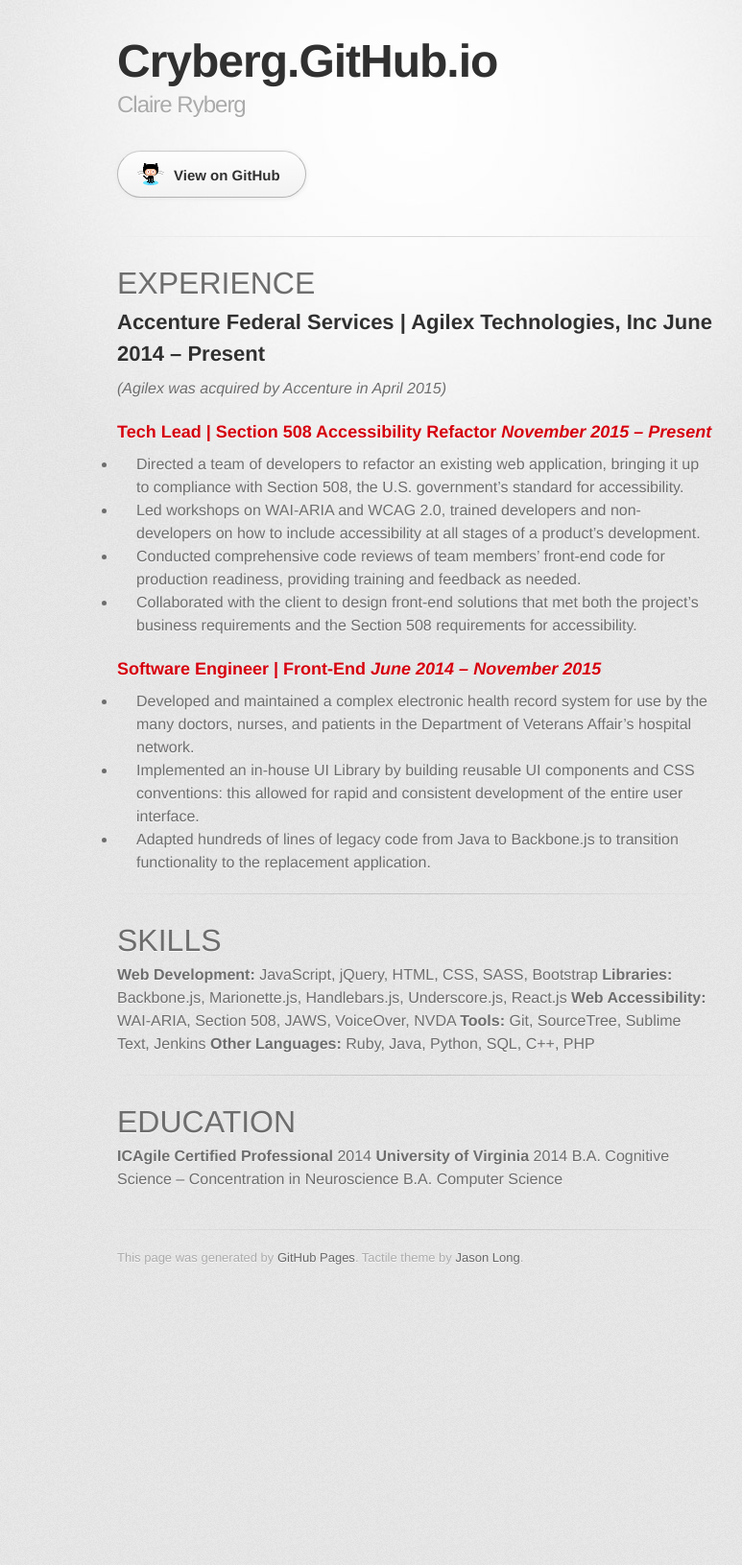
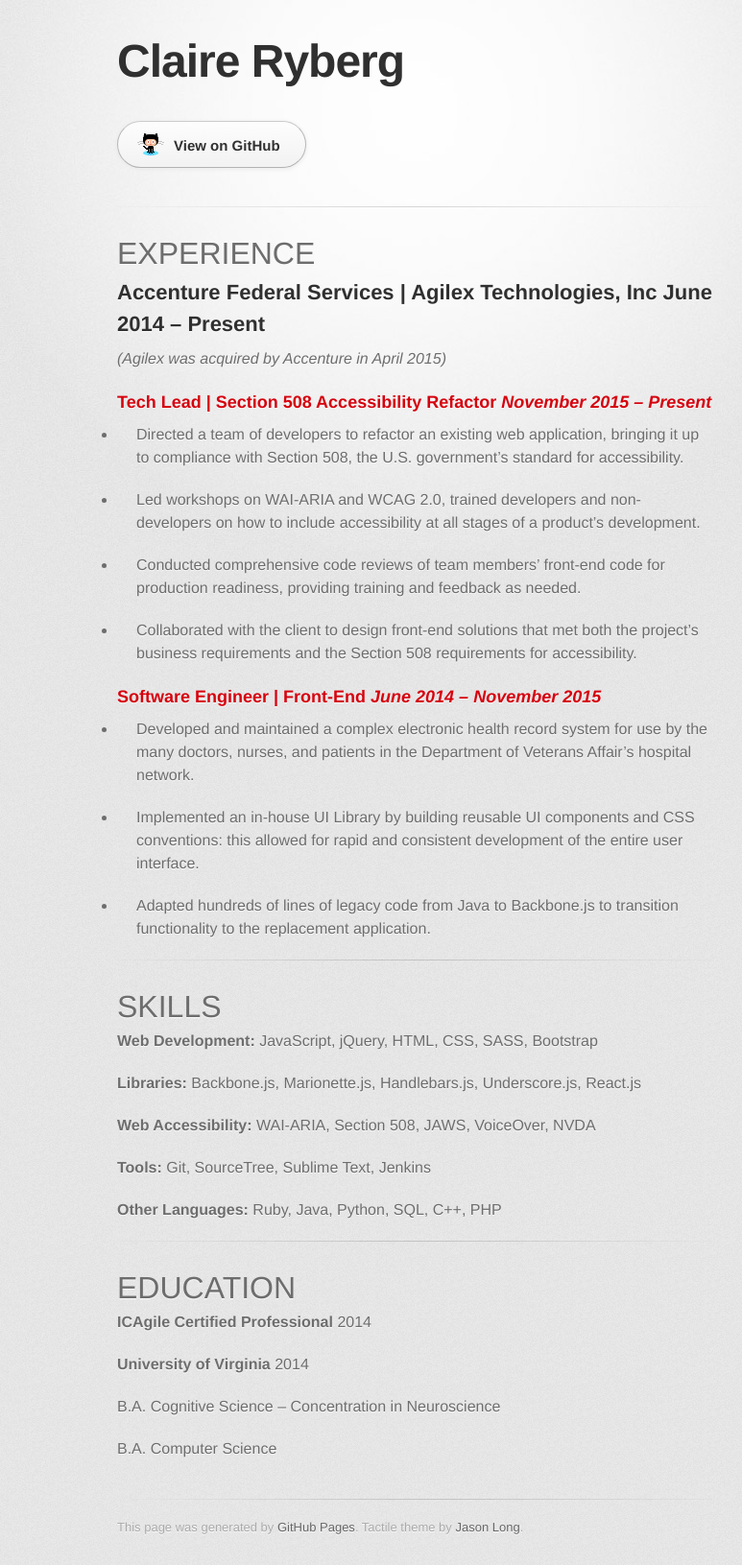
Before and after one commit to cryberg/cryberg.github.io, a Jekyll site: the page index.html, which Jekyll copies as it is, in a window 1280 px wide. Shown: the whole page at 96% size, without its empty margins (208-981 px from the left). Built offline with Jekyll 4.4.1, drawn with Linux system fonts in a browser that asks for light colours; some web fonts are replaced; before the commit the page ends 1350 px from its top, so only the background shows below that.

```diff
--- a/index.html
+++ b/index.html
@@ -10,7 +10,7 @@
     <!--[if lt IE 9]>
     <script src="//html5shiv.googlecode.com/svn/trunk/html5.js"></script>
     <![endif]-->
-    <title>Cryberg.GitHub.io by cryberg</title>
+    <title>Claire Ryberg by cryberg</title>
   </head>
 
   <body>
@@ -18,8 +18,8 @@
       <div class="inner">
 
         <header>
-          <h1>Cryberg.GitHub.io</h1>
-          <h2>Claire Ryberg</h2>
+          <h1>Claire Ryberg</h1>
+          <h2></h2>
         </header>
 
         <section id="downloads" class="clearfix">
@@ -42,11 +42,10 @@
 </h3>
 
 <ul>
-<li>Directed a team of developers to refactor an existing web application, bringing it up to compliance with Section 508, the U.S. government’s standard for accessibility.</li>
-<li>Led workshops on WAI-ARIA and WCAG 2.0, trained developers and non-developers on how to include accessibility at all stages of a product’s development.</li>
-<li>Conducted comprehensive code reviews of team members’ front-end code for production readiness, providing training and feedback as needed.</li>
-<li>Collaborated with the client to design front-end solutions that met both the project’s business requirements and the Section 508 requirements for accessibility.<br>
-</li>
+<li><p>Directed a team of developers to refactor an existing web application, bringing it up to compliance with Section 508, the U.S. government’s standard for accessibility.  </p></li>
+<li><p>Led workshops on WAI-ARIA and WCAG 2.0, trained developers and non-developers on how to include accessibility at all stages of a product’s development.  </p></li>
+<li><p>Conducted comprehensive code reviews of team members’ front-end code for production readiness, providing training and feedback as needed.  </p></li>
+<li><p>Collaborated with the client to design front-end solutions that met both the project’s business requirements and the Section 508 requirements for accessibility.  </p></li>
 </ul>
 
 <h3>
@@ -54,9 +53,9 @@
 </h3>
 
 <ul>
-<li>Developed and maintained a complex electronic health record system for use by the many doctors, nurses, and patients in the Department of Veterans Affair’s hospital network. </li>
-<li>Implemented an in-house UI Library by building reusable UI components and CSS conventions: this allowed for rapid and consistent development of the entire user interface.</li>
-<li>Adapted hundreds of lines of legacy code from Java to Backbone.js to transition functionality to the replacement application.</li>
+<li><p>Developed and maintained a complex electronic health record system for use by the many doctors, nurses, and patients in the Department of Veterans Affair’s hospital network.  </p></li>
+<li><p>Implemented an in-house UI Library by building reusable UI components and CSS conventions: this allowed for rapid and consistent development of the entire user interface.  </p></li>
+<li><p>Adapted hundreds of lines of legacy code from Java to Backbone.js to transition functionality to the replacement application.</p></li>
 </ul>
 
 <hr>
@@ -64,21 +63,28 @@
 <h1>
 <a id="skills" class="anchor" href="#skills" aria-hidden="true"><span aria-hidden="true" class="octicon octicon-link"></span></a>SKILLS</h1>
 
-<p><strong>Web Development:</strong> JavaScript, jQuery, HTML, CSS, SASS, Bootstrap
-<strong>Libraries:</strong> Backbone.js, Marionette.js, Handlebars.js, Underscore.js, React.js
-<strong>Web Accessibility:</strong> WAI-ARIA, Section 508, JAWS, VoiceOver, NVDA
-<strong>Tools:</strong> Git, SourceTree, Sublime Text, Jenkins
-<strong>Other Languages:</strong> Ruby, Java, Python, SQL, C++, PHP</p>
+<p><strong>Web Development:</strong> JavaScript, jQuery, HTML, CSS, SASS, Bootstrap  </p>
+
+<p><strong>Libraries:</strong> Backbone.js, Marionette.js, Handlebars.js, Underscore.js, React.js  </p>
+
+<p><strong>Web Accessibility:</strong> WAI-ARIA, Section 508, JAWS, VoiceOver, NVDA  </p>
+
+<p><strong>Tools:</strong> Git, SourceTree, Sublime Text, Jenkins  </p>
+
+<p><strong>Other Languages:</strong> Ruby, Java, Python, SQL, C++, PHP</p>
 
 <hr>
 
 <h1>
 <a id="education" class="anchor" href="#education" aria-hidden="true"><span aria-hidden="true" class="octicon octicon-link"></span></a>EDUCATION</h1>
 
-<p><strong>ICAgile Certified Professional</strong>                              2014
-<strong>University of Virginia</strong>                                                      2014
-   B.A. Cognitive Science – Concentration in Neuroscience
-   B.A. Computer Science</p>
+<p><strong>ICAgile Certified Professional</strong>  2014  </p>
+
+<p><strong>University of Virginia</strong>  2014  </p>
+
+<p>B.A. Cognitive Science – Concentration in Neuroscience  </p>
+
+<p>B.A. Computer Science</p>
         </section>
 
         <footer>
```
Also changed, not shown: params.json (+3 -3 lines).
